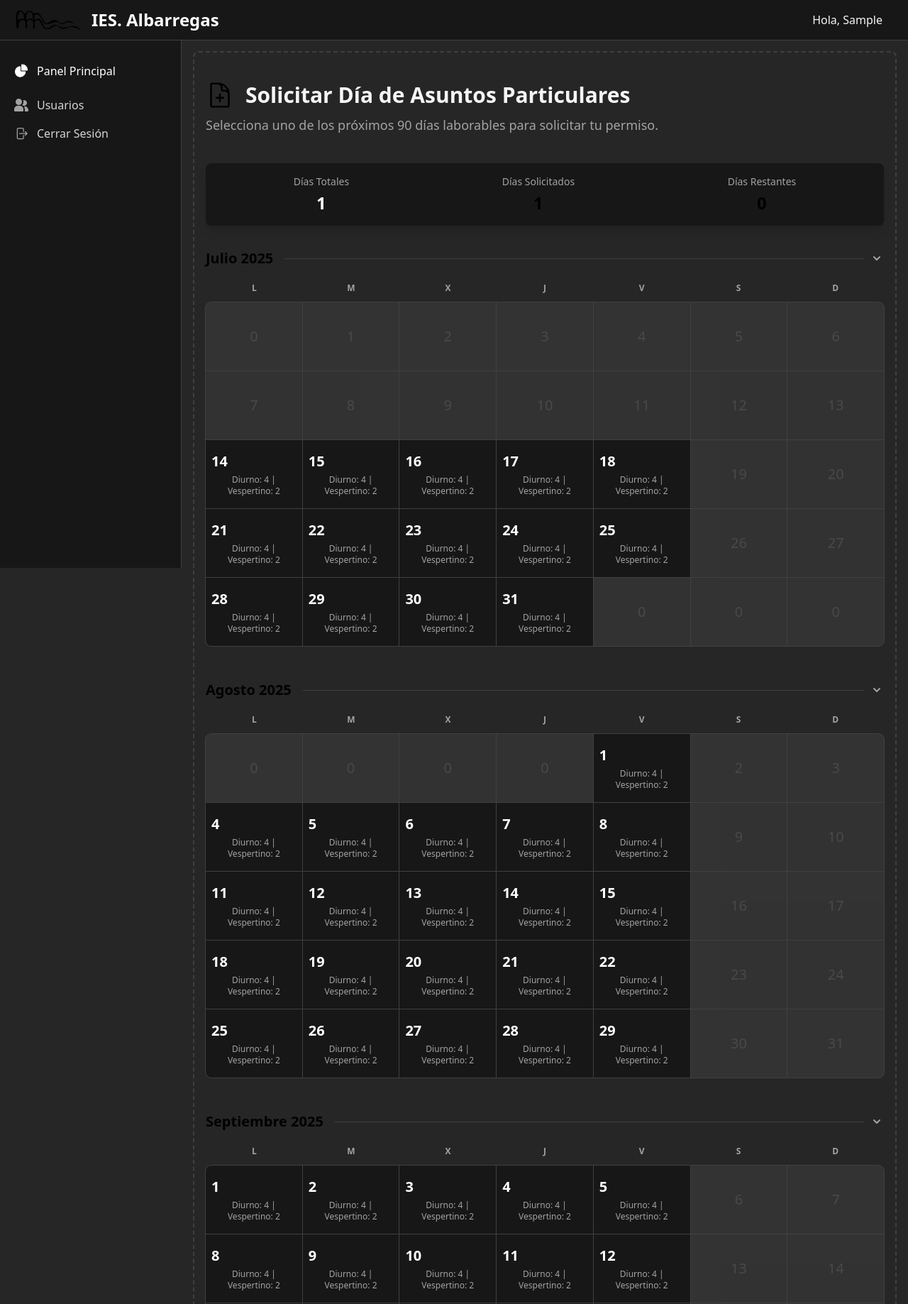
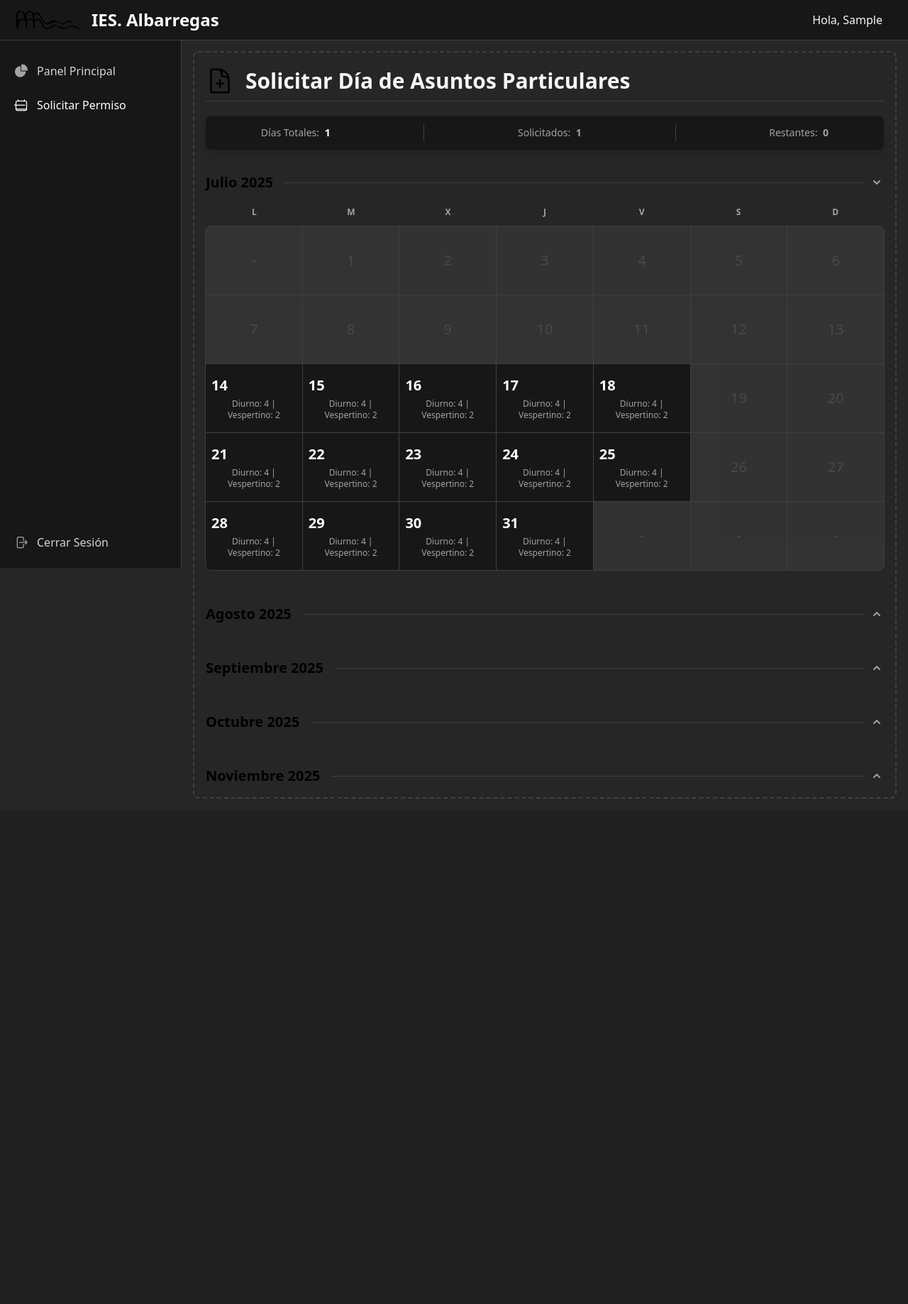
Before and after one commit to brodriguezp09/EduPanel, a Django app: page /asuntos_personales/solicitar/ in a window 1280 px wide. Shown: the top 1837 px of the page at 71% size. After the commit the page ends 1125 px from the top, so only its background shows below. Run offline with Django 4.2, Linux system fonts and the light colour scheme; a user stored in the database is signed in; tables that the repository leaves empty hold one stand-in row (values such as "Sample post"); some libraries are stand-ins or nearby versions.

Commit message:
fix(ui): Corregir errores de JS y restaurar la lógica del calendario.

```diff
--- a/asuntosParticulares/apps.py
+++ b/asuntosParticulares/apps.py
@@ -4,3 +4,4 @@ from django.apps import AppConfig
 class AsuntosparticularesConfig(AppConfig):
     default_auto_field = 'django.db.models.BigAutoField'
     name = 'asuntosParticulares'
+    verbose_name= 'Asuntos Particulares'
--- a/asuntosParticulares/views/solicitarPermiso.py
+++ b/asuntosParticulares/views/solicitarPermiso.py
@@ -41,8 +41,6 @@ def solicitar_permiso_view(request):
     dias_restantes = dias_totales_disponibles - dias_ya_solicitados
     puede_solicitar = dias_ya_solicitados < dias_totales_disponibles
 
-    print(f"puede_solicitar: {puede_solicitar}, dias_ya_solicitados: {dias_ya_solicitados}, dias_totales_disponibles: {dias_totales_disponibles}, dias_restantes: {dias_restantes}")
-
 
     form = SolicitudPermisoForm(initial={'dias_permiso_solicitados_centro': dias_ya_solicitados})
 
@@ -52,7 +50,6 @@ def solicitar_permiso_view(request):
     festivos = {f.fecha: f.motivo for f in DiaFestivo.objects.all()}
     today = date.today()
 
-    # --- CORRECCIÓN ---
     # Ahora la búsqueda de días laborables empieza desde HOY, no desde mañana.
     dias_laborables = []
     dia_actual = today
@@ -62,7 +59,6 @@ def solicitar_permiso_view(request):
             dias_laborables.append(dia_actual)
         dia_actual += timedelta(days=1)
         dias_revisados += 1
-    # --- FIN DE LA CORRECCIÓN ---
 
     if not dias_laborables:
         context = {
--- a/templates/asuntos/solicitar_permiso.html
+++ b/templates/asuntos/solicitar_permiso.html
@@ -55,41 +55,46 @@
     }
 }">
     <!-- Cabecera de la página -->
-    <div class="px-4 py-6 sm:px-0">
+    <div class="px-4 py-1 sm:px-0">
         <div class="flex items-center">
-            <svg class="h-10 w-10 mr-4 text-primary-400" xmlns="http://www.w3.org/2000/svg" fill="none"
+            <svg class="h-10 w-10 mr-4 text-primary-500" xmlns="http://www.w3.org/2000/svg" fill="none"
                 viewBox="0 0 24 24" stroke-width="1.5" stroke="currentColor">
                 <path stroke-linecap="round" stroke-linejoin="round"
                     d="M19.5 14.25v-2.625a3.375 3.375 0 00-3.375-3.375h-1.5A1.125 1.125 0 0113.5 7.125v-1.5a3.375 3.375 0 00-3.375-3.375H8.25m3.75 9v6m3-3H9m1.5-12H5.625c-.621 0-1.125.504-1.125 1.125v17.25c0 .621.504 1.125 1.125 1.125h12.75c.621 0 1.125-.504 1.125-1.125V11.25a9 9 0 00-9-9z" />
             </svg>
             <h1 class="text-3xl font-bold text-neutral-100">Solicitar Día de Asuntos Particulares</h1>
         </div>
-        <p class="mt-2 text-lg text-neutral-400">Selecciona uno de los próximos 90 días laborables para solicitar tu
-            permiso.</p>
+        <hr class="mt-2 border-t border-neutral-700">
     </div>
     <!-- Fin de la cabecera -->
 
     <!-- Balance de Días -->
-    <div class="mt-4 bg-neutral-900 shadow-lg rounded-lg p-4 flex justify-around text-center">
+    <div class="mt-4 bg-neutral-900 shadow-lg rounded-lg p-3">
+        <div class="flex items-center justify-around text-center">
             <div>
-            <p class="text-sm font-medium text-neutral-400">Días Totales</p>
-            <p class="mt-1 text-2xl font-semibold text-white">{{ dias_totales_disponibles }}</p>
+                <p class="text-sm text-neutral-400">
+                    Días Totales: <span class="ml-1 font-semibold text-white">{{ dias_totales_disponibles }}</span>
+                </p>
             </div>
+            <div class="border-l border-neutral-700 h-6"></div>
             <div>
-            <p class="text-sm font-medium text-neutral-400">Días Solicitados</p>
-            <p class="mt-1 text-2xl font-semibold text-accent-400">{{ dias_ya_solicitados }}</p>
+                <p class="text-sm text-neutral-400">
+                    Solicitados: <span class="ml-1 font-semibold text-accent-400">{{ dias_ya_solicitados }}</span>
+                </p>
             </div>
+            <div class="border-l border-neutral-700 h-6"></div>
             <div>
-            <p class="text-sm font-medium text-neutral-400">Días Restantes</p>
-            <p class="mt-1 text-2xl font-semibold text-primary-400">{{ dias_restantes }}</p>
+                <p class="text-sm text-neutral-400">
+                    Restantes: <span class="ml-1 font-semibold text-primary-500">{{ dias_restantes }}</span>
+                </p>
+            </div>
         </div>
         </div>
 
     <!-- Contenido principal del calendario -->
     <div class="mt-8 space-y-12">
         {% for mes in calendario_meses %}
-        <div class="month-container" x-data="{ open: true }">
-            <!-- Cabecera del Mes (Clickable) -->
+        <div class="month-container" x-data="{ open: {% if forloop.first %}true{% else %}false{% endif %} }">
             <div @click="open = !open" class="flex items-center justify-between cursor-pointer">
                 <h2 class="text-xl font-semibold text-accent-400 capitalize">{{ mes.fecha_mes|date:"F Y" }}</h2>
                 <hr class="flex-grow border-t border-neutral-700 ml-4">
@@ -187,7 +192,11 @@
                     {% else %}
                     <div
                         class="bg-neutral-800 text-neutral-600 p-2 text-center cursor-not-allowed opacity-50 flex flex-col justify-center h-24">
+                        {% if dia_info.dia == 0 %}
+                            <time datetime="" class="text-xl">-</time>
+                        {% else %}
                             <time datetime="" class="text-xl">{{ dia_info.dia|default_if_none:"&nbsp;" }}</time>
+                        {% endif %}
                     </div>
                     {% endif %}
                     {% endfor %}
--- a/templates/includes/vertical_nav.html
+++ b/templates/includes/vertical_nav.html
@@ -1,12 +1,24 @@
 <aside id="logo-sidebar"
     class="fixed top-0 left-0 z-20 w-64 h-screen pt-20 transition-transform -translate-x-full bg-neutral-900 border-r border-neutral-700 lg:translate-x-0"
     :class="{'translate-x-0': sidebarOpen, '-translate-x-full': !sidebarOpen}" aria-label="Sidebar">
-    <div class="h-full px-3 pb-4 overflow-y-auto bg-neutral-900">
+    <div class="h-full flex flex-col justify-between px-3 pb-4 overflow-y-auto bg-neutral-900">
         <ul class="space-y-2 font-medium">
             <li>
-                <a href="#" class="flex items-center p-2 text-white rounded-lg bg-primary-500 group">
-                    <svg class="w-5 h-5 text-white" aria-hidden="true" xmlns="http://www.w3.org/2000/svg"
-                        fill="currentColor" viewBox="0 0 22 21">
+                <!-- Enlace al Panel Principal -->
+                <a href="{% url 'home' %}" class="flex items-center p-2 rounded-lg group
+                    {% if request.resolver_match.url_name == 'home' %}
+                        bg-primary-500 text-white
+                    {% else %}
+                        text-neutral-300 hover:bg-neutral-700 hover:text-white
+                    {% endif %}
+                ">
+                    <svg class="w-5 h-5 transition duration-75
+                        {% if request.resolver_match.url_name == 'home' %}
+                            text-white
+                        {% else %}
+                            text-neutral-400 group-hover:text-white
+                        {% endif %}" aria-hidden="true" xmlns="http://www.w3.org/2000/svg" fill="currentColor"
+                        viewBox="0 0 22 21">
                         <path
                             d="M16.975 11H10V4.025a1 1 0 0 0-1.066-.998 8.5 8.5 0 1 0 9.039 9.039.999.999 0 0 0-1-1.066h.002Z" />
                         <path
@@ -16,13 +28,25 @@
                 </a>
             </li>
             <li>
-                <a href="#" class="flex items-center p-2 text-neutral-300 rounded-lg hover:bg-neutral-700 group">
-                    <svg class="w-5 h-5 text-neutral-400 transition duration-75 group-hover:text-white"
-                        aria-hidden="true" xmlns="http://www.w3.org/2000/svg" fill="currentColor" viewBox="0 0 20 18">
-                        <path
-                            d="M14 2a3.963 3.963 0 0 0-1.4.267 6.439 6.439 0 0 1-1.331 6.638A4 4 0 1 0 14 2Zm1 9h-1.264A6.957 6.957 0 0 1 15 15v2a2.97 2.97 0 0 1-.184 1H19a1 1 0 0 0 1-1v-1a5.006 5.006 0 0 0-5-5ZM6.5 9a4.5 4.5 0 1 0 0-9 4.5 4.5 0 0 0 0 9ZM8 10H5a5.006 5.006 0 0 0-5 5v2a1 1 0 0 0 1 1h11a1 1 0 0 0 1-1v-2a5.006 5.006 0 0 0-5-5Z" />
+                <!-- Enlace a Solicitar Permiso -->
+                <a href="{% url 'asuntosParticulares:solicitar_permiso' %}" class="flex items-center p-2 rounded-lg group
+                    {% if request.resolver_match.url_name == 'solicitar_permiso' %}
+                        bg-primary-500 text-white
+                    {% else %}
+                        text-neutral-300 hover:bg-neutral-700 hover:text-white
+                    {% endif %}
+                ">
+                    <svg class="w-5 h-5 transition duration-75
+                        {% if request.resolver_match.url_name == 'solicitar_permiso' %}
+                            text-white
+                        {% else %}
+                            text-neutral-400 group-hover:text-white
+                        {% endif %}" aria-hidden="true" xmlns="http://www.w3.org/2000/svg" fill="none"
+                        viewBox="0 0 24 24" stroke-width="1.5" stroke="currentColor">
+                        <path stroke-linecap="round" stroke-linejoin="round"
+                            d="M6.75 3v2.25M17.25 3v2.25M3 18.75V7.5a2.25 2.25 0 012.25-2.25h13.5A2.25 2.25 0 0121 7.5v11.25m-18 0A2.25 2.25 0 005.25 21h13.5A2.25 2.25 0 0021 18.75m-18 0h18M-4.5 12h22.5" />
                     </svg>
-                    <span class="flex-1 ml-3 whitespace-nowrap">Usuarios</span>
+                    <span class="flex-1 ml-3 whitespace-nowrap">Solicitar Permiso</span>
                 </a>
             </li>
             <!-- Añade más enlaces aquí -->
@@ -32,9 +56,9 @@
                 {% csrf_token %}
                 <button type="submit"
                     class="w-full flex items-center p-2 text-neutral-300 rounded-lg hover:bg-neutral-700 group text-left">
-                    <svg class="w-5 h-5 text-neutral-400 transition duration-75 group-hover:text-white" aria-hidden="true"
-                        xmlns="http://www.w3.org/2000/svg" fill="none" viewBox="0 0 24 24" stroke-width="1.5"
-                        stroke="currentColor">
+                    <svg class="w-5 h-5 text-neutral-400 transition duration-75 group-hover:text-white"
+                        aria-hidden="true" xmlns="http://www.w3.org/2000/svg" fill="none" viewBox="0 0 24 24"
+                        stroke-width="1.5" stroke="currentColor">
                         <path stroke-linecap="round" stroke-linejoin="round"
                             d="M15.75 9V5.25A2.25 2.25 0 0013.5 3h-6a2.25 2.25 0 00-2.25 2.25v13.5A2.25 2.25 0 007.5 21h6a2.25 2.25 0 002.25-2.25V15m3 0l3-3m0 0l-3-3m3 3H9" />
                     </svg>
```
Lines whose indentation alone changed are shown as unchanged.
